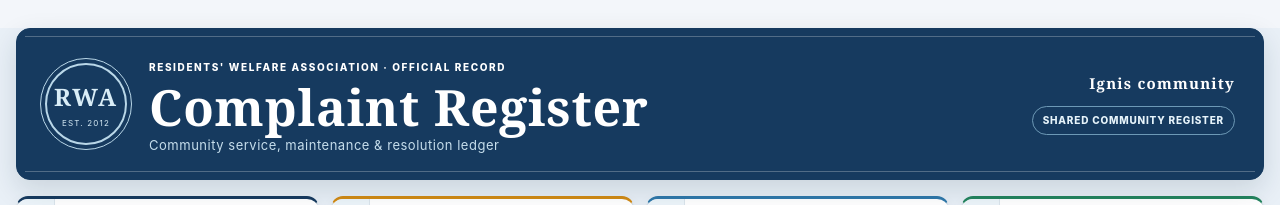
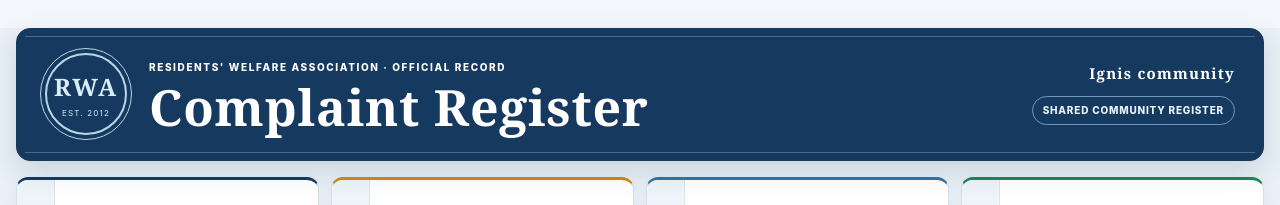
Before and after one commit to 4NSHUL/demo-project, a React (Vite) app: page / in a window 1280 px wide. Shown: the top 205 px of the page. Built offline with nearby package versions, Linux system fonts and the light colour scheme; no server answers; the database is empty.

Commit message:
fix: remove redundant header subtitle

```diff
--- a/src/App.jsx
+++ b/src/App.jsx
@@ -17,7 +17,7 @@ function App() {
     <main className="app-shell">
       <header className="registry-header">
         <div className="rwa-seal" aria-hidden="true"><span>RWA</span><small>EST. 2012</small></div>
-        <div className="registry-title"><span className="document-label">Residents' Welfare Association · Official Record</span><h1>Complaint Register</h1><p>Community service, maintenance & resolution ledger</p></div>
+        <div className="registry-title"><span className="document-label">Residents' Welfare Association · Official Record</span><h1>Complaint Register</h1></div>
         <div className="registry-meta"><strong>Ignis community</strong><span className={`mode-pill mode-${storageMode}`}>{storageMode === 'supabase' ? 'Shared community register' : 'Browser demo register'}</span></div>
       </header>
 
```
Also changed, not shown: 1 other file (tests, documents, lock files or other folders).
